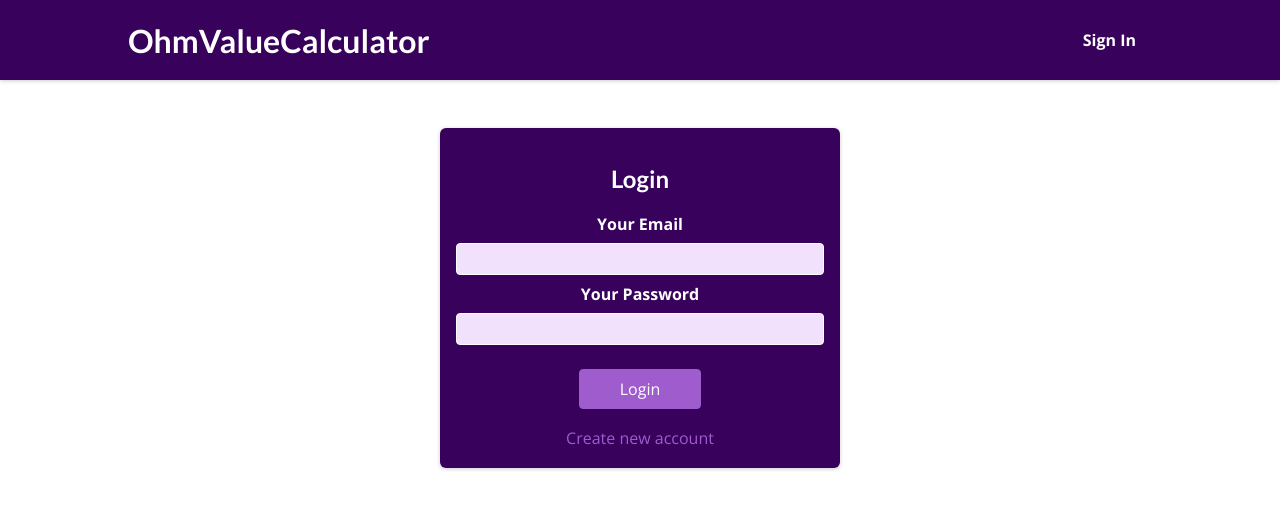
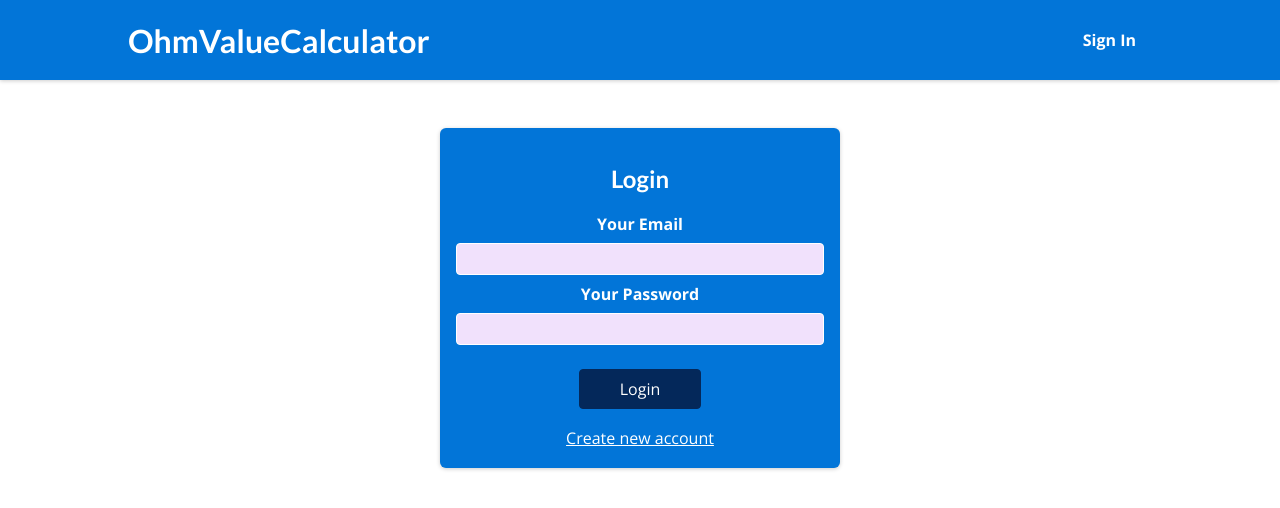
Before and after one commit to daniyalaamir/ohmvaluecalculator, a React (Create React App) app: page /auth in a window 1280 px wide. Shown: the top 508 px of the page. Built offline with nearby package versions, Linux system fonts and the light colour scheme; no server answers.

Commit message:
update styles

```diff
--- a/src/index.css
+++ b/src/index.css
@@ -30,7 +30,7 @@ h6 {
 .header {
   width: 100%;
   height: 5rem;
-  background-color: #38015c;
+  background-color: #0275d8;
   box-shadow: 0 1px 4px rgba(0, 0, 0, 0.2);
   display: flex;
   justify-content: space-between;
@@ -75,12 +75,12 @@ h6 {
 }
 
 .header a:hover {
-  color: #c291e2;
+  color: #04285A;
 }
 
 .header button:hover {
-  background-color: #c291e2;
-  color: #38015c;
+  background-color: #04285A;
+  color: #0275d8;
 }
 
 .auth {
@@ -88,7 +88,7 @@ h6 {
   width: 95%;
   max-width: 25rem;
   border-radius: 6px;
-  background-color: #38015c;
+  background-color: #0275d8;
   box-shadow: 0 1px 4px rgba(0, 0, 0, 0.2);
   padding: 1rem;
   text-align: center;
@@ -113,7 +113,7 @@ h6 {
 .control input {
   font: inherit;
   background-color: #f1e1fc;
-  color: #38015c;
+  color: #0275d8;
   border-radius: 4px;
   border: 1px solid white;
   width: 100%;
@@ -132,26 +132,27 @@ h6 {
   cursor: pointer;
   font: inherit;
   color: white;
-  background-color: #9f5ccc;
-  border: 1px solid #9f5ccc;
+  background-color: #04285A;
+  border: 1px solid #04285A;
   border-radius: 4px;
   padding: 0.5rem 2.5rem;
 }
 
 .actions button:hover {
-  background-color: #873abb;
-  border-color: #873abb;
+  background-color: #0E0E0E;
+  border-color: #0E0E0E;
 }
 
 .actions .toggle {
   margin-top: 1rem;
   background-color: transparent;
-  color: #9f5ccc;
+  color: #fff;
   border: none;
   padding: 0.15rem 1.5rem;
+  text-decoration: underline;
 }
 
 .actions .toggle:hover {
   background-color: transparent;
-  color: #ae82cc;
+  color: #04285A;
 }
```
